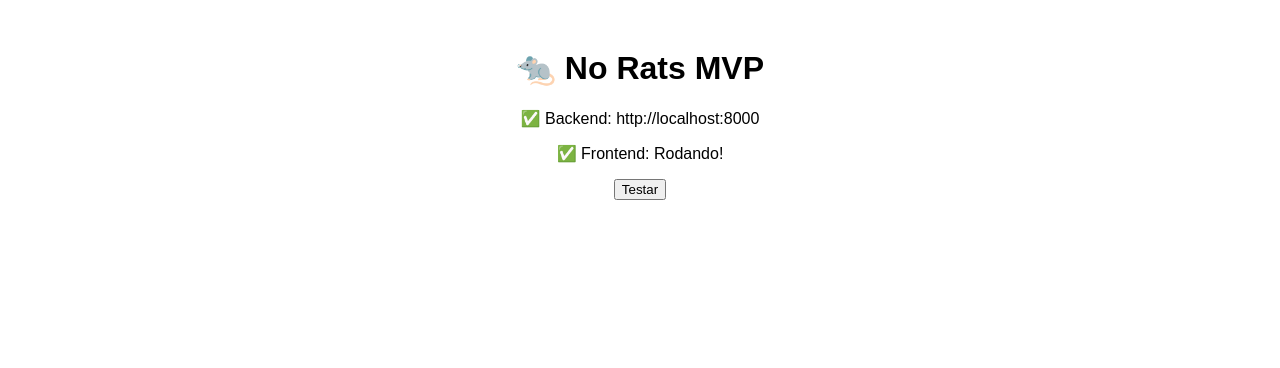
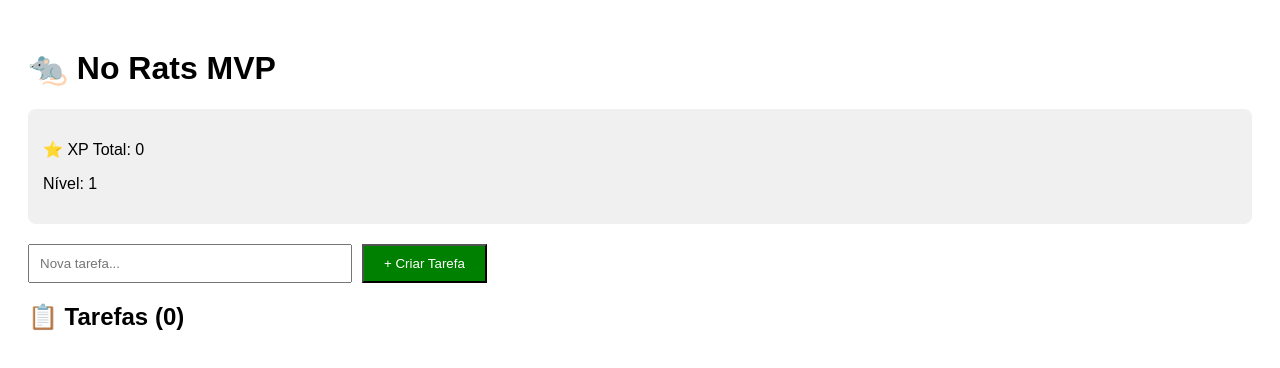
Before and after one commit to cristianamoreira/no-rats, a React (Vite) app in the folder frontend/: page / in a window 1280 px wide. Shown: the top 368 px of the page. Built offline with nearby package versions, Linux system fonts and the light colour scheme.

Commit message:
Add task management feature

```diff
--- a/frontend/src/App.jsx
+++ b/frontend/src/App.jsx
@@ -1,10 +1,58 @@
+import { useState } from 'react'
+
 export default function App() {
+  const [tasks, setTasks] = useState([])
+  const [title, setTitle] = useState('')
+  const [xp, setXp] = useState(0)
+
+  const createTask = () => {
+    if (!title) return alert('Digite um título!')
+    const newTask = {
+      id: Date.now(),
+      title,
+      xp: 10,
+    }
+    setTasks([...tasks, newTask])
+    setTitle('')
+  }
+
+  const completeTask = (id) => {
+    const task = tasks.find(t => t.id === id)
+    if (task) {
+      setXp(xp + task.xp)
+      setTasks(tasks.filter(t => t.id !== id))
+      alert(`✅ +${task.xp} XP!`)
+    }
+  }
+
   return (
-    <div style={{ padding: '20px', fontFamily: 'Arial', textAlign: 'center' }}>
+    <div style={{ padding: '20px', fontFamily: 'Arial' }}>
       <h1>🐀 No Rats MVP</h1>
-      <p>✅ Backend: http://localhost:8000</p>
-      <p>✅ Frontend: Rodando!</p>
-      <button onClick={() => alert('OK!')}>Testar</button>
+      <div style={{ background: '#f0f0f0', padding: '15px', borderRadius: '8px', marginBottom: '20px' }}>
+        <p>⭐ XP Total: {xp}</p>
+        <p>Nível: {Math.floor(xp / 100) + 1}</p>
+      </div>
+      <div style={{ marginBottom: '20px' }}>
+        <input
+          type="text"
+          placeholder="Nova tarefa..."
+          value={title}
+          onChange={(e) => setTitle(e.target.value)}
+          style={{ padding: '10px', width: '300px' }}
+        />
+        <button onClick={createTask} style={{ padding: '10px 20px', marginLeft: '10px', background: 'green', color: 'white' }}>
+          + Criar Tarefa
+        </button>
+      </div>
+      <h2>📋 Tarefas ({tasks.length})</h2>
+      {tasks.map(task => (
+        <div key={task.id} style={{ background: '#e8f4f8', padding: '10px', marginBottom: '10px', borderRadius: '4px' }}>
+          <p><strong>{task.title}</strong> - {task.xp} XP</p>
+          <button onClick={() => completeTask(task.id)} style={{ background: 'blue', color: 'white', padding: '5px 10px' }}>
+            ✓ Completar
+          </button>
+        </div>
+      ))}
     </div>
   )
 }
```
